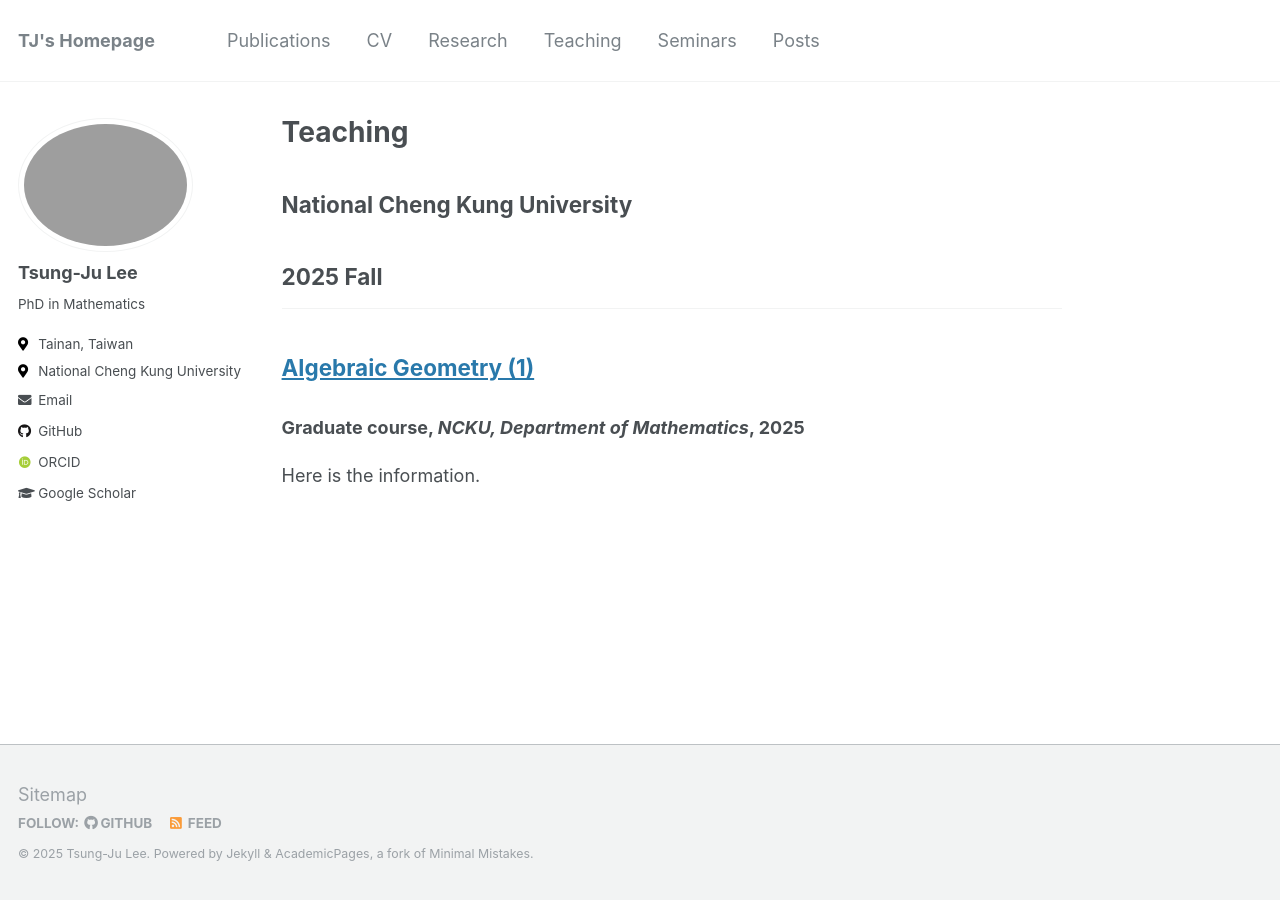
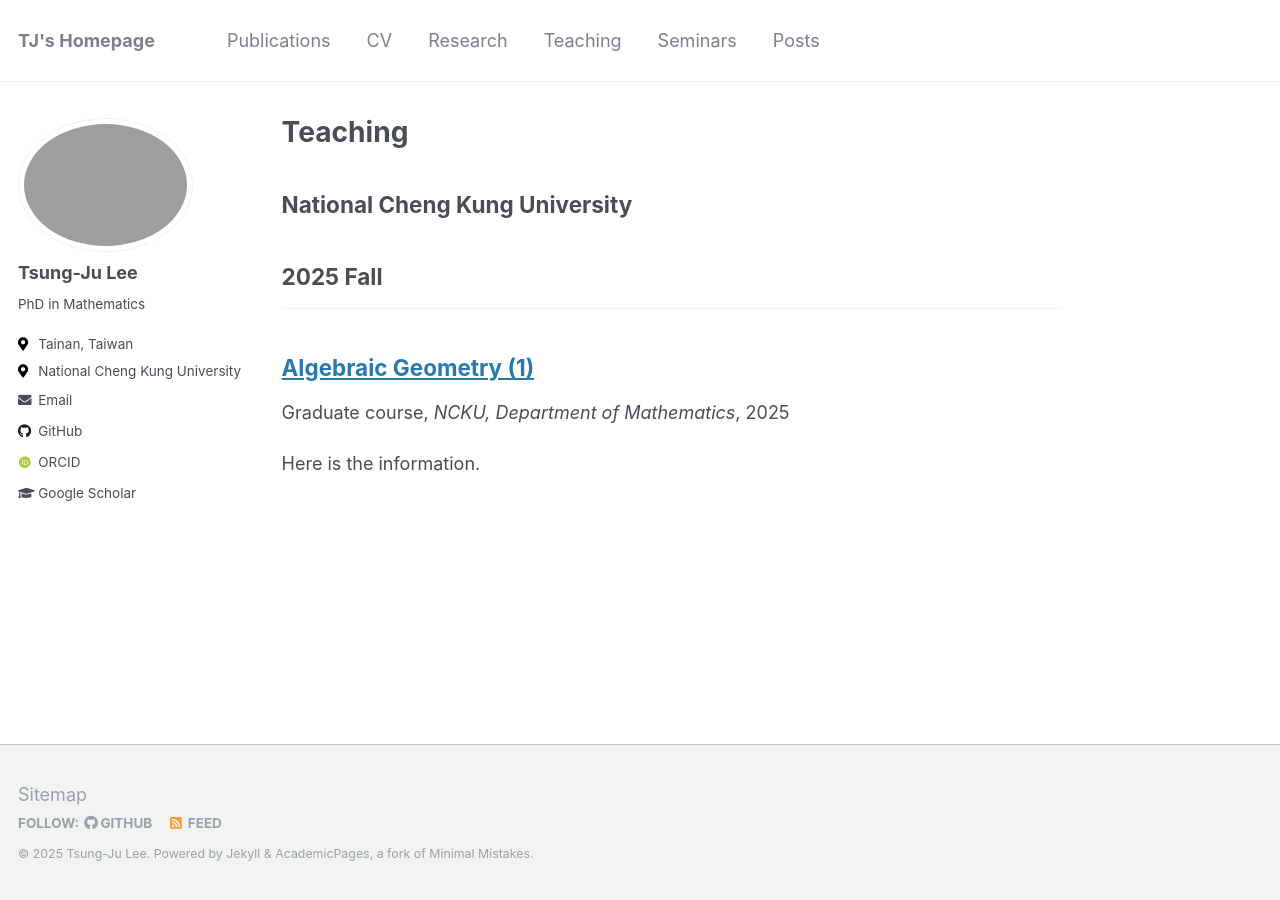
Before and after one commit to yusd24/yusd24.github.io, a Jekyll site: the page built from _pages/teaching.html, in a window 1280 px wide. Built offline with Jekyll 4.4.1, drawn with Linux system fonts in a browser that asks for light colours; some web fonts are replaced.

Commit message:
Update archive-single.html

```diff
--- a/_includes/archive-single.html
+++ b/_includes/archive-single.html
@@ -42,7 +42,7 @@
     {% endif %}
 
     {% if post.collection == 'teaching' %}
-      <h3><p> {{ post.type }}, <i>{{ post.venue }}</i>, {{ post.date | default: "1900-01-01" | date: "%Y" }} </p></h3>
+      <p> {{ post.type }}, <i>{{ post.venue }}</i>, {{ post.date | default: "1900-01-01" | date: "%Y" }} </p>
     {% elsif post.collection == 'publications' %}
       {% if post.abstract %}
         <details><summary>Abstract</summary>
```
